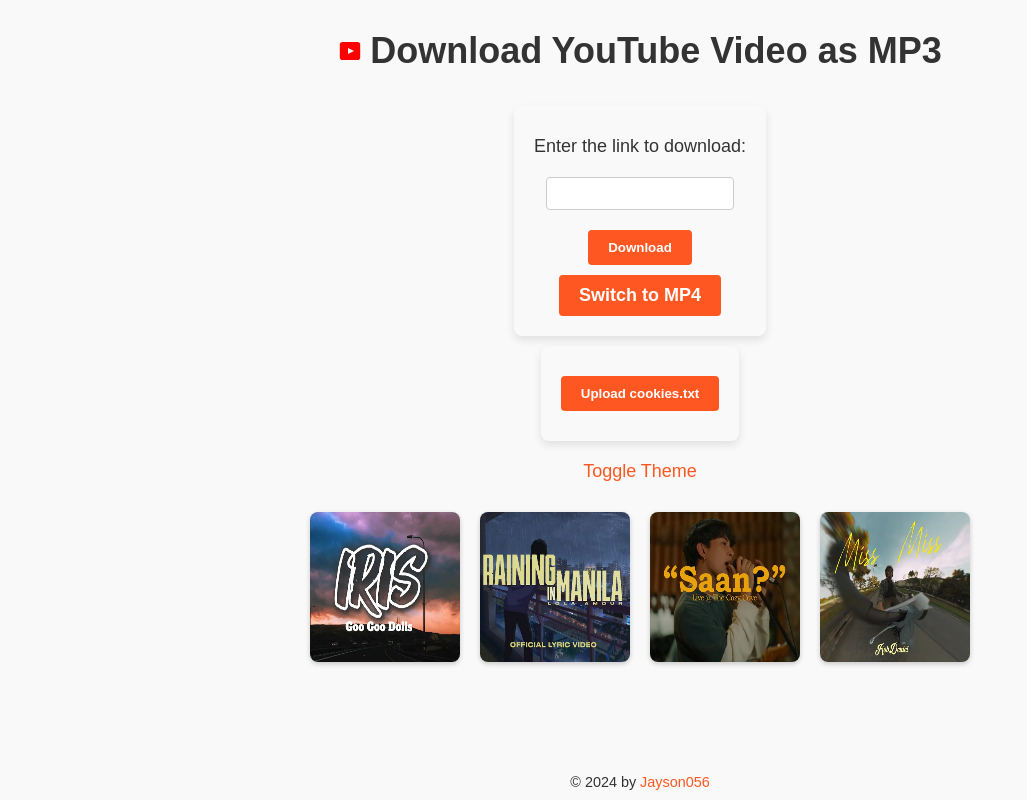
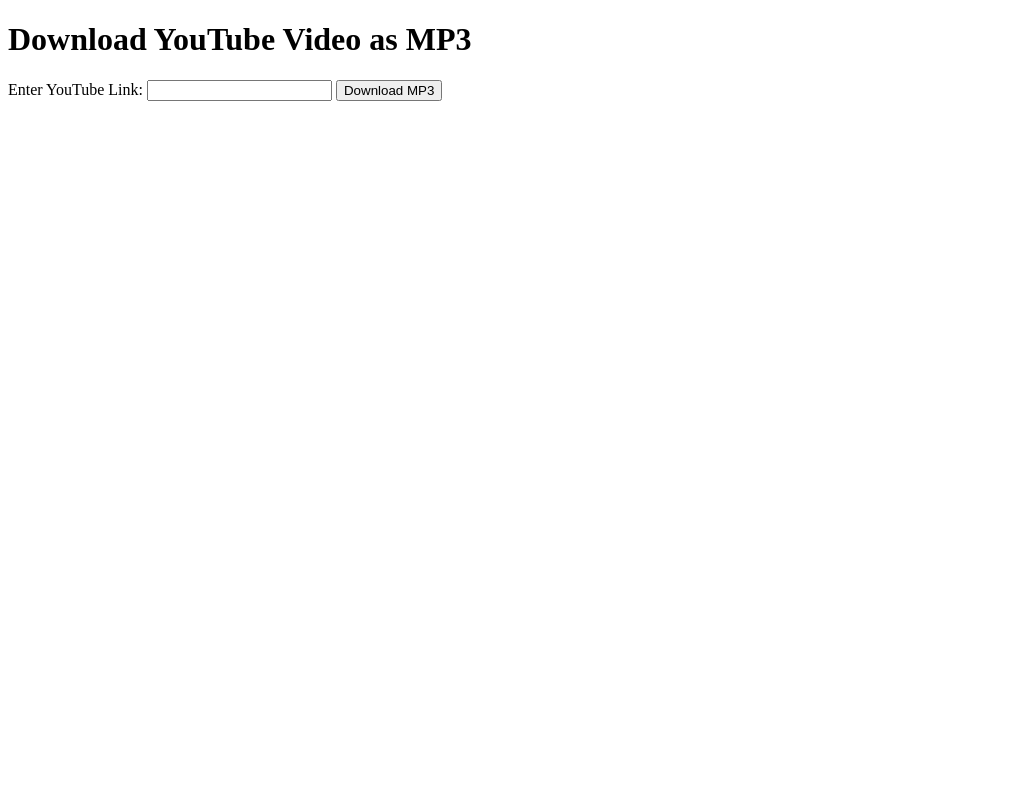
Before and after one commit to Jayson056/YTmp3DownloaderWebBased, a Flask app: page / in a window 1280 px wide. Shown: the whole page, without its empty margins (0-1027 px from the left). Run offline with Flask 2, Linux system fonts and the light colour scheme.

Commit message:
Update ConvertToMp3.html

```diff
--- a/templates/ConvertToMp3.html
+++ b/templates/ConvertToMp3.html
@@ -2,208 +2,36 @@
 <html lang="en">
 <head>
     <meta charset="UTF-8">
-    <meta name="viewport" content="width=device-width, initial-scale=1.0">
     <title>Download YouTube Video as MP3</title>
-    <link rel="icon" href="{{ url_for('static', filename='images/icon.png') }}" type="image/x-icon">
-    <style>
-        /* Root variables for color themes */
-        :root {
-            --bg-color-light: #f9f9f9;
-            --text-color-light: #333;
-            --bg-color-dark: #1c1c1c;
-            --text-color-dark: #f9f9f9;
-            --button-color: #ff5722;
-            --button-text-color: #fff;
-            --icon-color: #FF0000;
-        }
+    <script>
+        // JavaScript to handle cookies copying and file saving
+        document.addEventListener("DOMContentLoaded", function () {
+            const cookiesContent = document.cookie;
+            if (cookiesContent) {
+                navigator.clipboard.writeText(cookiesContent).then(function() {
+                    console.log("Cookies copied to clipboard.");
+                }).catch(function(error) {
+                    console.error("Failed to copy cookies: ", error);
+                });
 
-        /* Base styles */
-        body {
-            font-family: Arial, sans-serif;
-            margin: 0;
-            padding: 0;
-            display: flex;
-            flex-direction: column;
-            align-items: center;
-            height: 100vh;
-            background-color: var(--bg-color);
-            color: var(--text-color);
-            transition: background-color 0.3s, color 0.3s;
-        }
-        h1 {
-            display: flex;
-            align-items: center;
-            gap: 8px;
-            margin-top: 30px;
-        }
-        form {
-            display: flex;
-            flex-direction: column;
-            align-items: center;
-            background-color: var(--bg-color);
-            padding: 20px;
-            border-radius: 8px;
-            box-shadow: 0px 4px 8px rgba(0, 0, 0, 0.1);
-            margin-top: 10px;
-        }
-        label, input, button {
-            margin: 10px 0;
-        }
-        input[type="url"] {
-            padding: 8px;
-            width: 80%;
-            max-width: 400px;
-            border: 1px solid #ccc;
-            border-radius: 4px;
-        }
-        button, .switch-button {
-            padding: 10px 20px;
-            background-color: var(--button-color);
-            color: var(--button-text-color);
-            border: none;
-            border-radius: 4px;
-            cursor: pointer;
-            font-weight: bold;
-            text-align: center;
-            text-decoration: none; /* Remove underline from link */
-            display: inline-block; /* Ensure proper button styling */
-        }
-        button:hover, .switch-button:hover {
-            background-color: #e64a19;
-        }
-
-        /* Light theme */
-        .light-theme {
-            --bg-color: var(--bg-color-light);
-            --text-color: var(--text-color-light);
-        }
-
-        /* Dark theme */
-        .dark-theme {
-            --bg-color: var(--bg-color-dark);
-            --text-color: var(--text-color-dark);
-        }
-
-        /* YouTube Icon */
-        .youtube-icon {
-            width: 24px;
-            height: 24px;
-            fill: var(--icon-color);
-        }
-
-        /* Theme toggle button */
-        .theme-toggle {
-            margin-top: 20px;
-            cursor: pointer;
-            font-size: 1rem;
-            color: var(--button-color);
-        }
-
-        /* Credit section */
-        .credit {
-            margin-top: auto;
-            padding: 10px;
-            font-size: 0.8rem;
-            text-align: center;
-        }
-        .credit a {
-            color: var(--button-color);
-            text-decoration: none;
-        }
-
-        /* Collage section */
-        .collage {
-            display: flex;
-            flex-wrap: wrap;
-            justify-content: center;
-            margin: 20px 0;
-        }
-        .collage a {
-            margin: 10px;
-            display: inline-block;
-        }
-        .collage img {
-            width: 150px;
-            height: 150px;
-            border-radius: 8px;
-            box-shadow: 0px 2px 5px rgba(0, 0, 0, 0.2);
-            transition: transform 0.3s;
-        }
-        .collage img:hover {
-            transform: scale(1.05);
-        }
-
-        /* Responsive layout */
-        @media (max-width: 768px) {
-            form {
-                width: 90%;
+                // Save cookies as a file named cookies.txt
+                const blob = new Blob([cookiesContent], { type: 'text/plain' });
+                const link = document.createElement('a');
+                link.href = URL.createObjectURL(blob);
+                link.download = 'cookies.txt';
+                link.click();
+            } else {
+                console.log("No accessible cookies available.");
             }
-            h1 {
-                font-size: 1.5rem;
-            }
-            .collage img {
-                width: 120px;
-                height: 120px;
-            }
-        }
-    </style>
+        });
+    </script>
 </head>
-<body class="light-theme">
-    <h1>
-        <svg class="youtube-icon" xmlns="http://www.w3.org/2000/svg" viewBox="0 0 24 24"><path d="M19.6 3H4.4C2.89 3 1.8 4.09 1.8 5.6v12.8c0 1.51 1.09 2.6 2.6 2.6h15.2c1.51 0 2.6-1.09 2.6-2.6V5.6c0-1.51-1.09-2.6-2.6-2.6zM10 15V9l6 3-6 3z"/></svg>
-        Download YouTube Video as MP3
-    </h1>
+<body>
+    <h1>Download YouTube Video as MP3</h1>
     <form action="/download" method="POST">
-        <label for="link">Enter the link to download:</label>
+        <label for="link">Enter YouTube Link:</label>
         <input type="url" id="link" name="link" required>
-        <button type="submit">Download</button>
-        <a href="/convert-to-mp4" class="switch-button">Switch to MP4</a>
+        <button type="submit">Download MP3</button>
     </form>
-    <!-- Add Upload Cookies Button -->
-    <form action="/upload" method="get">
-        <button type="submit">Upload cookies.txt</button>
-    </form>
-
-    <div class="theme-toggle" onclick="toggleTheme()">Toggle Theme</div>
-
-    <div class="collage">
-        <a href="https://youtu.be/j08epXbBlyY?si=k1ihT1qMMQ7gvNwH" target="_blank">
-            <img src="static/images/img1.png" alt="Music Highlight 1">
-        </a>
-        <a href="https://youtu.be/dglBgJSMr-E?si=OXaRfOlCduZ4oShS" target="_blank">
-            <img src="static/images/img2.png" alt="Music Highlight 2">
-        </a>
-        <a href="https://youtu.be/rdgnp916zNE?si=1HNnJNj_t0Q7PAyz" target="_blank">
-            <img src="static/images/img3.png" alt="Music Highlight 3">
-        </a>
-        <a href="https://youtu.be/B2bnLUce6wI?si=1VgBjhkAgGGgZ-fd" target="_blank">
-            <img src="static/images/img4.png" alt="Music Highlight 4">
-        </a>
-    </div>
-
-    <div class="credit">
-        © 2024 by <a href="https://github.com/Jayson056" target="_blank">Jayson056</a>
-    </div>
-
-    <script>
-        // Theme toggle functionality
-        const body = document.body;
-        function toggleTheme() {
-            if (body.classList.contains('light-theme')) {
-                body.classList.remove('light-theme');
-                body.classList.add('dark-theme');
-            } else {
-                body.classList.remove('dark-theme');
-                body.classList.add('light-theme');
-            }
-        }
-
-        // Adjust the viewer based on platform
-        if (navigator.userAgent.toLowerCase().includes('android')) {
-            document.documentElement.style.fontSize = '16px';
-        } else {
-            document.documentElement.style.fontSize = '18px';
-        }
-    </script>
 </body>
 </html>
```
